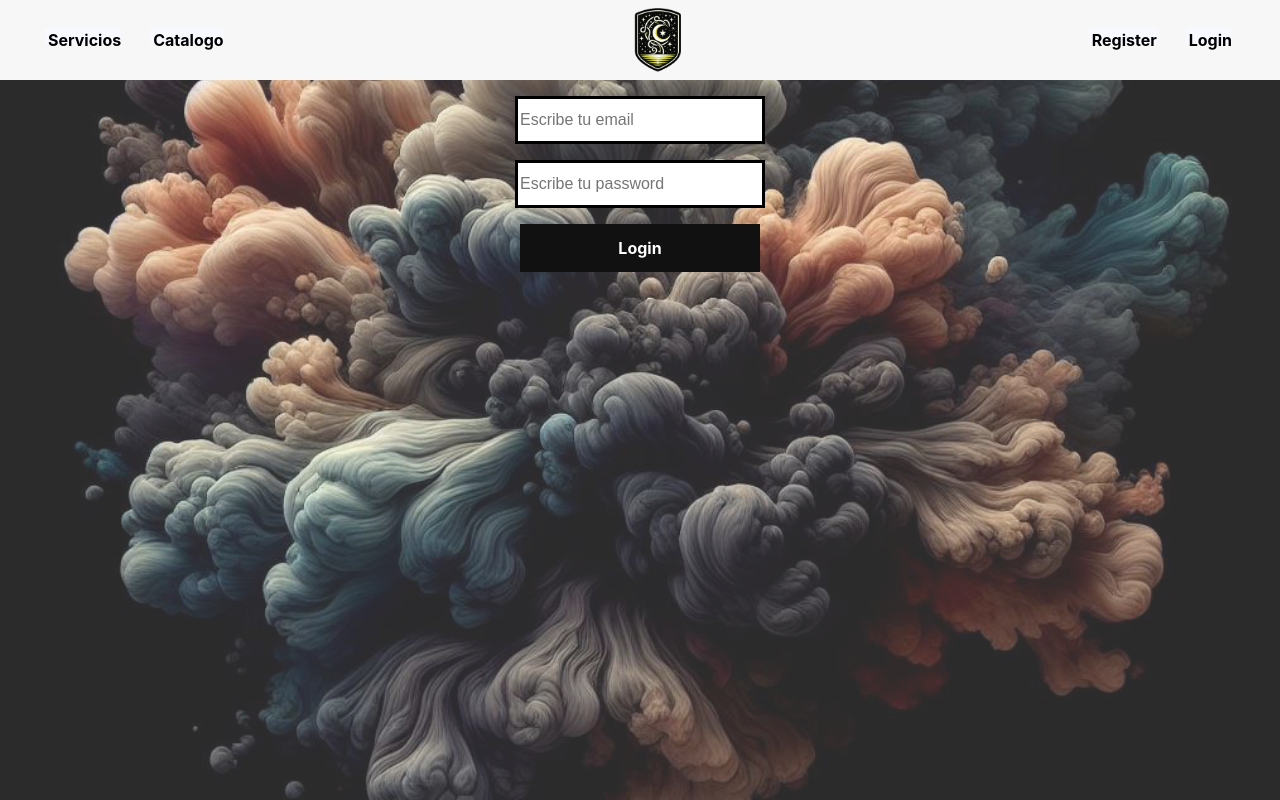
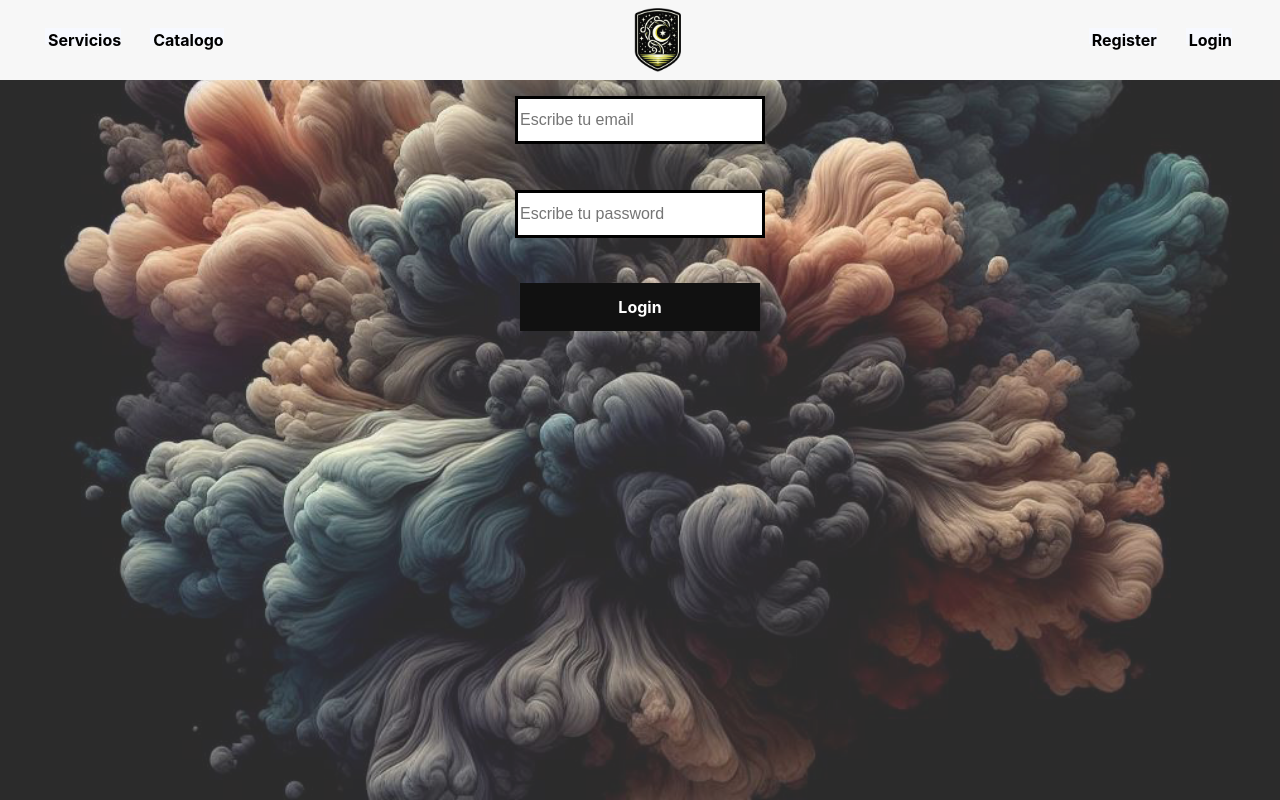
Before and after one commit to Javi-Gallego/FSD_Proyecto6, a React (Vite) app: page /login in a window 1280 px wide. Built offline with nearby package versions, Linux system fonts and the light colour scheme.

Commit message:
feat: fix error showing errors in register and profile

```diff
--- a/src/pages/Login/Login.jsx
+++ b/src/pages/Login/Login.jsx
@@ -83,7 +83,7 @@ export const Login = () => {
           onChangeFunction={inputHandler}
           onBlurFunction={checkError}
         />
-        <div className="separator"></div>
+        <div className="error">{userError.emailError}</div>
         <AuthInput
           className="authInputDesign"
           type="password"
@@ -93,12 +93,13 @@ export const Login = () => {
           onChangeFunction={inputHandler}
           onBlurFunction={checkError}
         />
-        <div className="separator"></div>
+        <div className="error">{userError.passwordError}</div>
         <AuthButton
           text="Login"
           functionClick={logMe}
           currentClass="authButtonDesign glow-on-hover"
         />
+        <div className="error">{msgError}</div>
       </div>
     </>
   );
--- a/src/pages/Profile/Profile.css
+++ b/src/pages/Profile/Profile.css
@@ -32,5 +32,14 @@
 }
 
 .error {
+  display: flex;
+  justify-content: center;
+  align-items: center;
+  margin: 0.7em;
+  height: 1.2em;
   color: red;
+  font-size: 1.1rem;
+  font-weight: bold;
+  text-shadow: 1px 1px 1px white, -1px -1px 1px white, 1px -1px 1px white, -1px 1px 1px white;
+  background-color: rgba(80, 80, 80, 0.6);
 }
--- a/src/pages/Register/Register.css
+++ b/src/pages/Register/Register.css
@@ -21,8 +21,11 @@
   display: flex;
   justify-content: center;
   align-items: center;
-  margin: 1em;
-  height: 3em;
+  margin: 0.7em;
+  height: 1.2em;
   color: red;
-  font-size: 0.5rem;
+  font-size: 1.1rem;
+  font-weight: bold;
+  text-shadow: 1px 1px 1px white, -1px -1px 1px white, 1px -1px 1px white, -1px 1px 1px white;
+  background-color: rgba(80, 80, 80, 0.6);
 }
```
Also changed, not shown: src/img/elephant.png (added), 1 other file (tests, documents, lock files or other folders).
